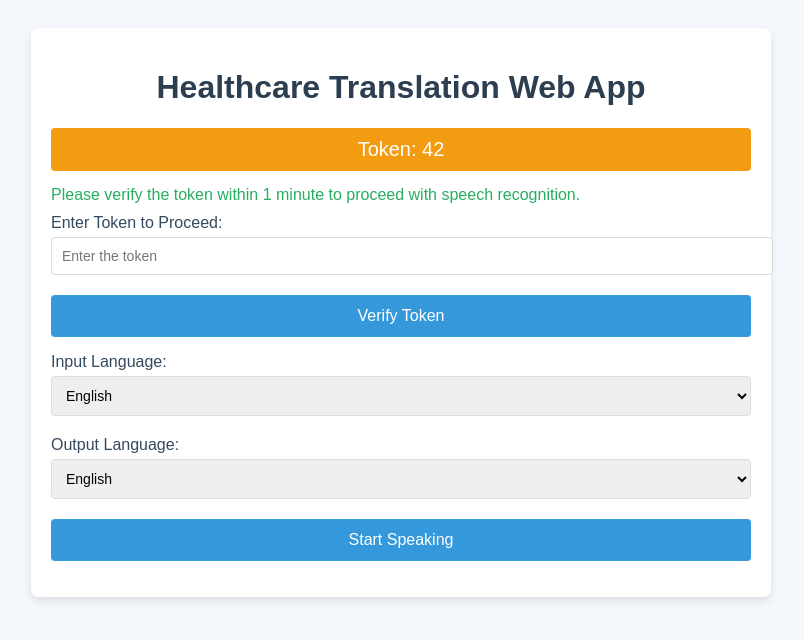
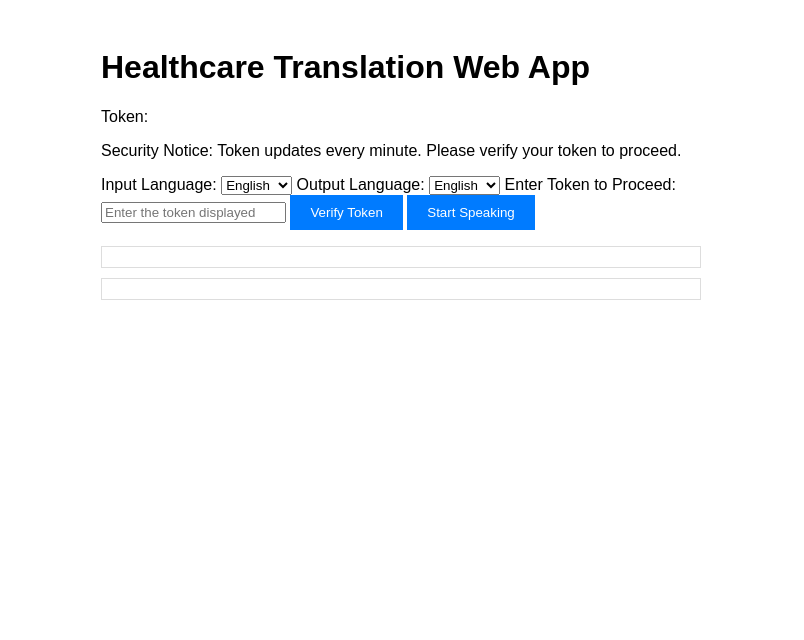
Before and after one commit to srikar52110/test_Assignmnent1, a Flask app: page / in a window 1280 px wide. Shown: the top 640 px of the page, without its empty margins (239-1043 px from the left). Run offline with Flask 3, Linux system fonts and the light colour scheme.

Commit message:
Update index.html

```diff
--- a/templates/index.html
+++ b/templates/index.html
@@ -5,89 +5,38 @@
     <meta name="viewport" content="width=device-width, initial-scale=1.0">
     <title>Healthcare Translation Web App</title>
     <style>
+        /* Simple styling for mobile-first design */
         body {
             font-family: Arial, sans-serif;
             padding: 20px;
-            background-color: #f4f7fc;
         }
 
         .container {
-            max-width: 700px;
+            max-width: 600px;
             margin: 0 auto;
-            background-color: white;
-            padding: 20px;
-            border-radius: 8px;
-            box-shadow: 0 4px 8px rgba(0, 0, 0, 0.1);
         }
 
-        h1 {
-            color: #2C3E50;
-            text-align: center;
-        }
-
-        label {
-            font-size: 16px;
-            margin: 10px 0 5px;
-            color: #34495E;
-        }
-
-        select, input {
-            width: 100%;
+        #original, #translated {
+            margin: 10px 0;
             padding: 10px;
-            margin: 5px 0 20px;
             border: 1px solid #ddd;
-            border-radius: 4px;
-            font-size: 14px;
         }
 
         button {
-            padding: 12px 20px;
-            background-color: #3498DB;
+            padding: 10px 20px;
+            background-color: #007BFF;
             color: white;
             border: none;
-            border-radius: 4px;
-            font-size: 16px;
             cursor: pointer;
-            width: 100%;
         }
 
         button:hover {
-            background-color: #2980B9;
+            background-color: #0056b3;
         }
 
-        .status {
-            font-size: 16px;
-            margin: 10px 0;
-            color: #27AE60;
-        }
-
-        .error {
-            color: #E74C3C;
-        }
-
-        .token {
-            background-color: #F39C12;
-            color: white;
-            font-size: 20px;
-            text-align: center;
-            padding: 10px;
-            margin-bottom: 15px;
-            border-radius: 4px;
-        }
-
-        .encryption-decryption {
-            font-size: 14px;
-            color: #F39C12;
-            margin-bottom: 15px;
-        }
-
-        .output-section {
-            margin-top: 20px;
-        }
-
-        #audio-player {
-            width: 100%;
-            margin-top: 15px;
+        #status {
+            margin-top: 10px;
+            font-weight: bold;
         }
     </style>
 </head>
@@ -95,16 +44,11 @@
     <div class="container">
         <h1>Healthcare Translation Web App</h1>
 
-        <!-- Display Random Token -->
-        <div class="token" id="token">Token: {{ token }}</div>
-        <p class="status" id="security-notice">Please verify the token within 1 minute to proceed with speech recognition.</p>
-
-        <!-- Token Verification -->
-        <label for="inputToken">Enter Token to Proceed:</label>
-        <input type="number" id="inputToken" placeholder="Enter the token" />
-
-        <button id="verifyTokenButton">Verify Token</button>
-        <p id="tokenStatus" class="error"></p>
+        <!-- Display the random token -->
+        <div id="tokenDisplay">
+            <p>Token: <span id="token"></span></p>
+            <p id="securityNotice">Security Notice: Token updates every minute. Please verify your token to proceed.</p>
+        </div>
 
         <!-- Language selection -->
         <label for="inputLanguage">Input Language:</label>
@@ -121,59 +65,39 @@
             <option value="fr">French</option>
         </select>
 
+        <!-- Token verification input -->
+        <label for="tokenInput">Enter Token to Proceed:</label>
+        <input type="text" id="tokenInput" placeholder="Enter the token displayed" />
+        <button id="verifyTokenButton">Verify Token</button>
+
         <!-- Button to start speech recognition -->
         <button id="startRecognition" disabled>Start Speaking</button>
-
         <p id="status"></p>
 
         <!-- Display the original and translated text -->
         <div id="original"></div>
         <div id="translated"></div>
 
-        <!-- Encryption/Decryption notices -->
-        <div id="encryptionNotice" class="encryption-decryption" style="display:none;">Your message is being encrypted...</div>
-        <div id="decryptionNotice" class="encryption-decryption" style="display:none;">The output message is being decrypted...</div>
-
         <!-- Audio element to play the translated text -->
         <audio id="audio-player" controls style="display: none;"></audio>
     </div>
 
     <script>
-        let tokenVerified = false;
+        const recognition = new (window.SpeechRecognition || window.webkitSpeechRecognition)();
+        recognition.lang = 'en-US';
 
-        const verifyTokenButton = document.getElementById('verifyTokenButton');
-        const tokenStatusElement = document.getElementById('tokenStatus');
-        const inputTokenElement = document.getElementById('inputToken');
         const startRecognitionButton = document.getElementById('startRecognition');
         const statusElement = document.getElementById('status');
         const originalTextElement = document.getElementById('original');
         const translatedTextElement = document.getElementById('translated');
-        const encryptionNotice = document.getElementById('encryptionNotice');
-        const decryptionNotice = document.getElementById('decryptionNotice');
+        const audioPlayer = document.getElementById('audio-player');
+        const tokenInput = document.getElementById('tokenInput');
+        const verifyTokenButton = document.getElementById('verifyTokenButton');
+        const tokenDisplay = document.getElementById('token');
 
-        verifyTokenButton.onclick = () => {
-            const userToken = parseInt(inputTokenElement.value);
-            fetch('/verify-token', {
-                method: 'POST',
-                headers: { 'Content-Type': 'application/json' },
-                body: JSON.stringify({ token: userToken })
-            })
-            .then(response => response.json())
-            .then(data => {
-                tokenStatusElement.textContent = data.message;
-                tokenVerified = true;
-                startRecognitionButton.disabled = false;
-            })
-            .catch(error => {
-                tokenStatusElement.textContent = error.error;
-                tokenVerified = false;
-                startRecognitionButton.disabled = true;
-            });
-        };
+        let tokenVerified = false;
 
-        const recognition = new (window.SpeechRecognition || window.webkitSpeechRecognition)();
-        recognition.lang = 'en-US';
-
+        // Speech recognition setup
         recognition.onstart = () => { statusElement.textContent = 'Listening...'; };
         recognition.onend = () => { statusElement.textContent = 'Stopped listening.'; };
         recognition.onerror = (event) => { statusElement.textContent = 'Error: ' + event.error; };
@@ -181,9 +105,6 @@
         recognition.onresult = (event) => {
             const spokenText = event.results[0][0].transcript;
             originalTextElement.textContent = 'Original Text: ' + spokenText;
-
-            if (tokenVerified) {
-                encryptionNotice.style.display = 'block'; // Show encryption message
 
             const inputLanguage = document.getElementById('inputLanguage').value;
             const outputLanguage = document.getElementById('outputLanguage').value;
@@ -195,11 +116,7 @@
             })
             .then(response => response.json())
             .then(data => {
-                    encryptionNotice.style.display = 'none'; // Hide encryption message
-
                 if (data.translated_text) {
-                        decryptionNotice.style.display = 'block'; // Show decryption message
-
                     translatedTextElement.textContent = 'Translated Text: ' + data.translated_text;
 
                     // Fetch and play translated text audio
@@ -211,22 +128,46 @@
                     .then(response => response.blob())
                     .then(blob => {
                         const url = URL.createObjectURL(blob);
-                            const audioPlayer = document.getElementById('audio-player');
                         audioPlayer.src = url;
                         audioPlayer.style.display = 'block';
                         audioPlayer.play();
-                            decryptionNotice.style.display = 'none'; // Hide decryption message
                     })
                     .catch(error => alert('Error in speech synthesis: ' + error));
+                } else {
+                    alert('Error: ' + data.error);
                 }
             })
             .catch(error => alert('Error in translation: ' + error));
-            } else {
-                alert('Please verify the token first!');
-            }
         };
 
-        startRecognitionButton.onclick = () => { recognition.start(); };
+        // Start recognition when button clicked
+        startRecognitionButton.onclick = () => recognition.start();
+
+        // Token verification handler
+        verifyTokenButton.onclick = () => {
+            const enteredToken = tokenInput.value;
+            fetch('/verify_token', {
+                method: 'POST',
+                headers: { 'Content-Type': 'application/json' },
+                body: JSON.stringify({ token: enteredToken })
+            })
+            .then(response => response.json())
+            .then(data => {
+                if (data.message === 'Token verified') {
+                    tokenVerified = true;
+                    startRecognitionButton.disabled = false;
+                    statusElement.textContent = 'Token Verified. You can start speaking.';
+                } else {
+                    statusElement.textContent = 'Invalid token. Please try again.';
+                }
+            })
+            .catch(error => {
+                statusElement.textContent = 'Error verifying token.';
+            });
+        };
+
+        // Initialize the token display
+        tokenDisplay.querySelector('#token').textContent = "{{ token }}";
     </script>
 </body>
 </html>
```
Lines whose indentation alone changed are shown as unchanged.
